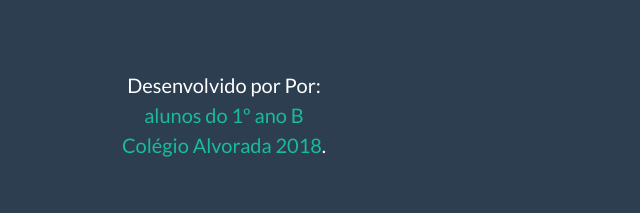
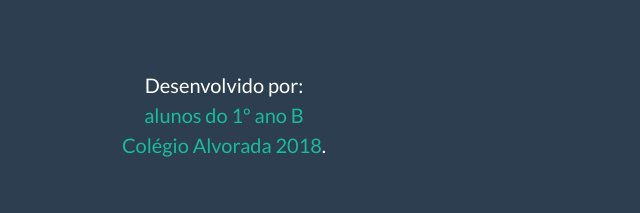
Before and after one commit to TecSus/tecnologiasustentavel, a plain HTML site: page index.html in a window 1280 px wide. Shown: the part 2245-2458 px from the top of the page, 416-1056 px from the left. Drawn offline with Linux system fonts and the light colour scheme.

Commit message:
correção
correção

```diff
--- a/index.html
+++ b/index.html
@@ -213,7 +213,7 @@
           </ul>
         </div>
         <div class="col-md-4">
-          <p class="lead mb-0">Desenvolvido por Por: <br>
+          <p class="lead mb-0">Desenvolvido por: <br>
             <a href="">alunos do 1º ano B <br> Colégio Alvorada 2018</a>.</p>
         </div>
       </div>
```
